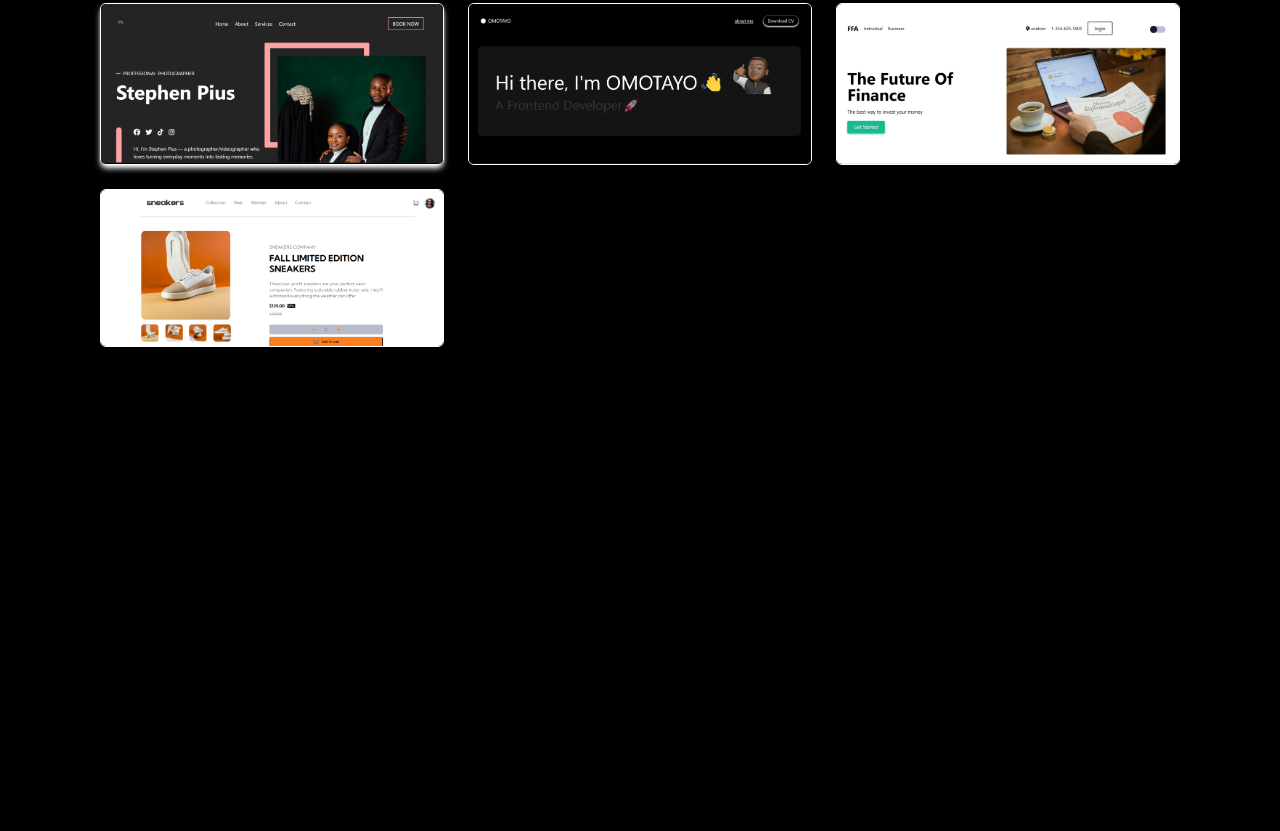
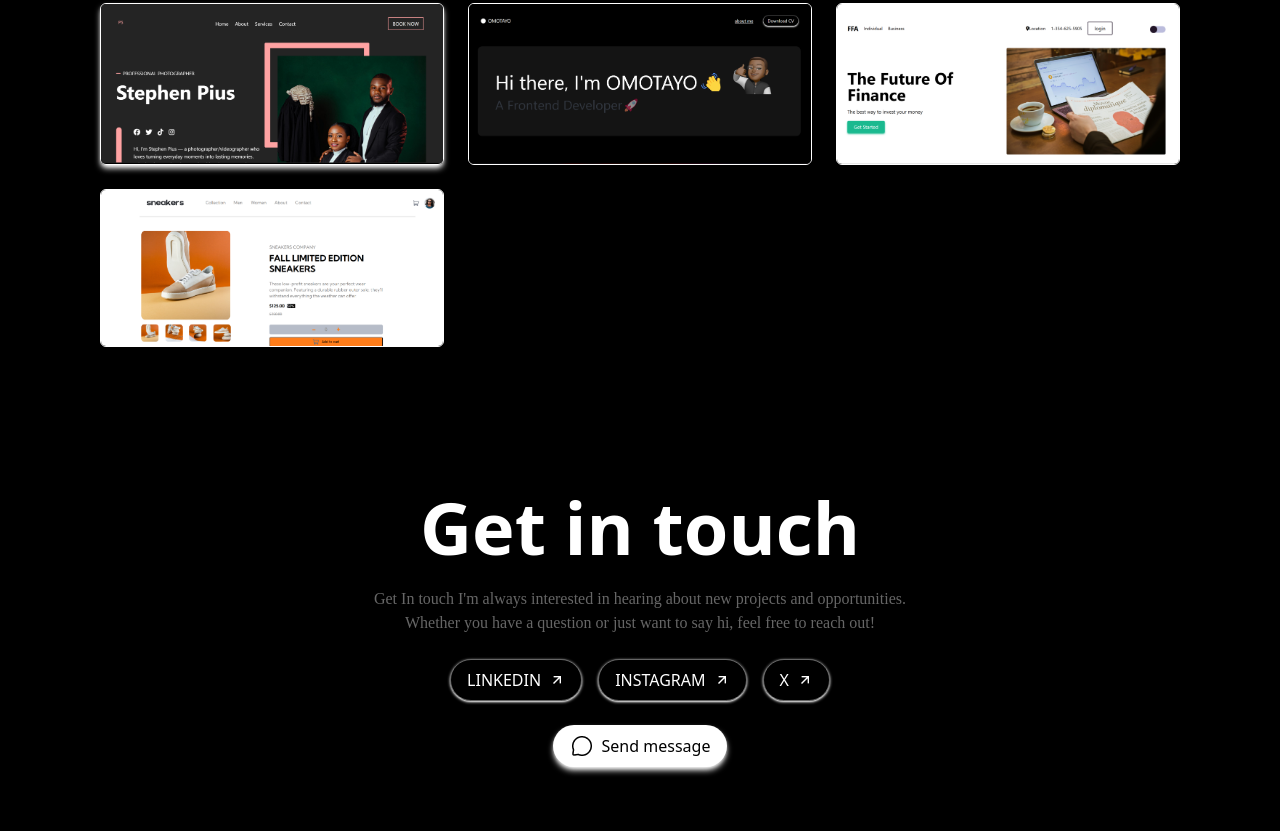
Before and after one commit to OMOTAYO100/OMOTAYO, a website: page about.html in a window 1280 px wide. Shown: the part 1235-2066 px from the top of the page. Before the commit the page ends 1622 px from the top, so only its background shows below. Drawn offline with Linux system fonts and the light colour scheme.

Commit message:
first commit

```diff
--- a/about.html
+++ b/about.html
@@ -219,6 +219,51 @@
         </div>
       </div>
     </main>
+    <!-- ........contact me section...... -->
+    <footer id="contact" class="p-6 md:p-16 mt-10">
+        <div class="flex flex-col gap-y-6 place-items-center">
+          <h2 class="text-4xl font-semibold md:text-7xl">Get in touch</h2>
+          <p class="text-[#FFFFFF66] text-center font-[Figtree] md:w-[50%]">
+            Get In touch I'm always interested in hearing about new projects and
+            opportunities. Whether you have a question or just want to say hi,
+            feel free to reach out!
+          </p>
+          <div
+            class="flex gap-4 *:border *:border-[#FFFFFF66] *:px-4 *:py-2 *:rounded-full *:shadow-sm *:shadow-white"
+          >
+            <div class="flex items-center space-x-2 cursor-pointer">
+              <a href="http://linkedin.com/in/osibote-omotayo-6b5419260"
+                >LINKEDIN</a
+              >
+              <figure>
+                <img src="assets/Link.png" alt="" />
+              </figure>
+            </div>
+            <div class="flex items-center space-x-2 cursor-pointer">
+              <a href="https://www.instagram.com/?hl=en&deoia=">INSTAGRAM</a>
+              <figure>
+                <img src="assets/Link.png" alt="" />
+              </figure>
+            </div>
+            <div class="flex items-center space-x-2 cursor-pointer">
+              <a href="https://x.com/100omotayo">X</a>
+              <figure>
+                <img src="assets/Link.png" alt="" />
+              </figure>
+            </div>
+          </div>
+          <div
+            class="flex items-center gap-x-2 border border-[#FFFFFF66] px-4 py-2 rounded-full bg-white text-black shadow-md shadow-white cursor-pointer"
+          >
+            <figure>
+              <img src="assets/mage_message-round.png" alt="" />
+            </figure>
+            <a href="http://linkedin.com/in/osibote-omotayo-6b5419260"
+              >Send message</a
+            >
+          </div>
+        </div>
+      </footer>
 
     <script src="./app.js"></script>
   </body>
```
Also changed, not shown: index.html (+5 -3 lines).
